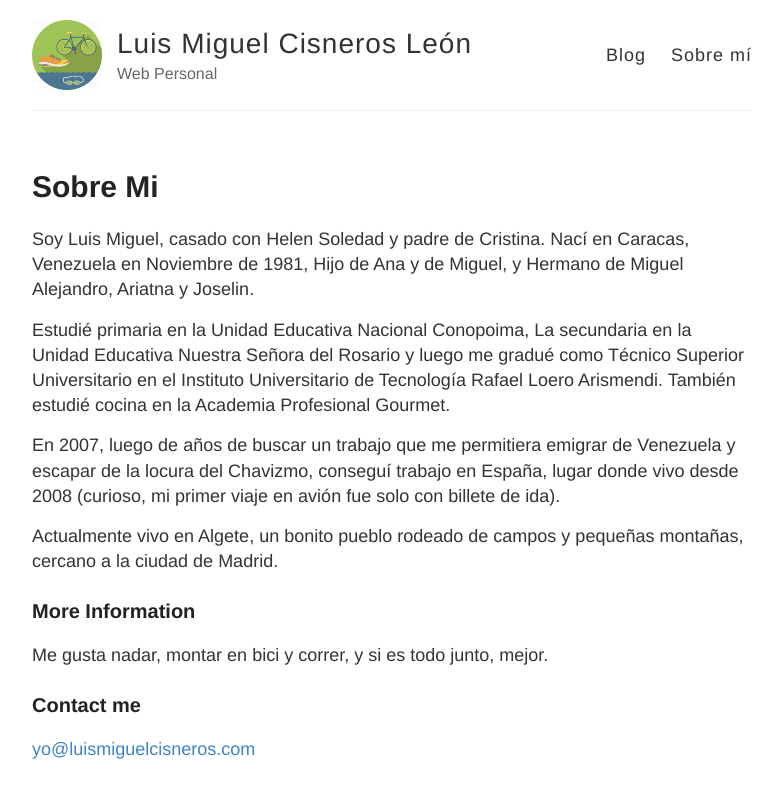
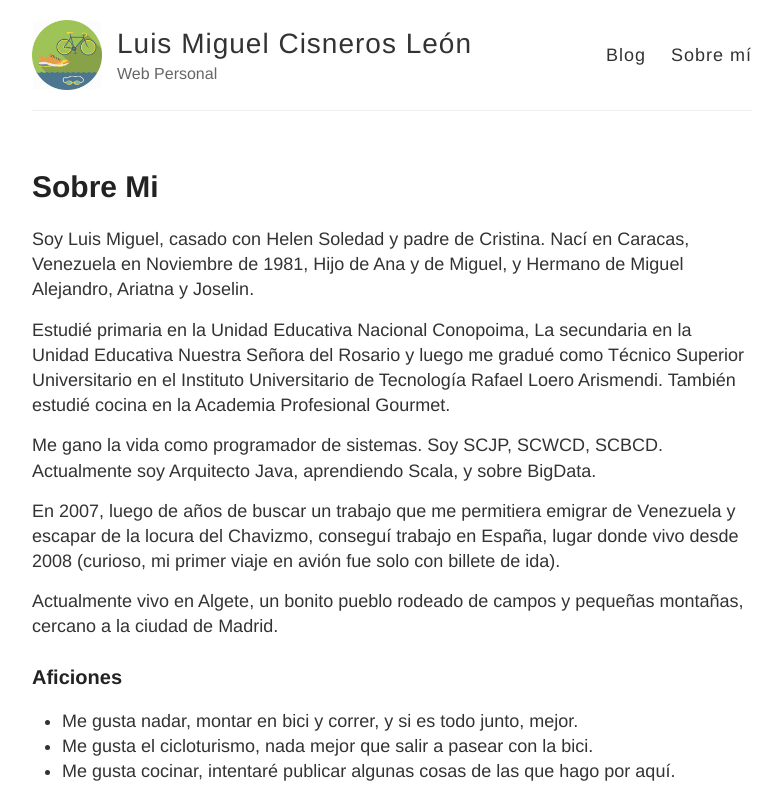
Before and after one commit to luismcl/luismcl.github.io, a Jekyll site: the page built from about.md, in a window 1280 px wide. Shown: the top 787 px of the page, without its empty margins (248-1030 px from the left). Built offline with Jekyll 4.4.1, drawn with Linux system fonts in a browser that asks for light colours; some of the changed text lies outside the part shown.

Commit message:
Add some things and remove other from template

```diff
--- a/_config.yml
+++ b/_config.yml
@@ -23,7 +23,7 @@
   flickr:
   github: luismcl
   instagram: luismcisneros
-  linkedin:
+  linkedin: luismcl
   pinterest:
   rss: # just type anything here for a working RSS icon
   twitter: luismcl
@@ -37,7 +37,7 @@
 disqus:
 
 # Enter your Google Analytics web tracking code (e.g. UA-2110908-2) to activate tracking
-google_analytics:
+google_analytics: UA-58083985-2
 
 # Your website URL (e.g. http://barryclark.github.io or http://www.barryclark.co)
 # Used for Sitemap.xml and your RSS feed
--- a/about.md
+++ b/about.md
@@ -8,14 +8,21 @@
 
 Estudié primaria en la Unidad Educativa Nacional Conopoima, La secundaria en la Unidad Educativa Nuestra Señora del Rosario y luego me gradué como Técnico Superior Universitario en el Instituto Universitario de Tecnología Rafael Loero Arismendi. También estudié cocina en la Academia Profesional Gourmet.
 
+Me gano la vida como programador de sistemas. Soy SCJP, SCWCD, SCBCD. Actualmente soy Arquitecto Java, aprendiendo Scala, y sobre BigData.
+
 En 2007, luego de años de buscar un trabajo que me permitiera emigrar de Venezuela y escapar de la locura del Chavizmo, conseguí trabajo en España, lugar donde vivo desde 2008 (curioso, mi primer viaje en avión fue solo con billete de ida).
 
 Actualmente vivo en Algete, un bonito pueblo rodeado de campos y pequeñas montañas, cercano a la ciudad de Madrid.
 
-### More Information
+### Aficiones
 
-Me gusta nadar, montar en bici y correr, y si es todo junto, mejor.
+* Me gusta nadar, montar en bici y correr, y si es todo junto, mejor.
+* Me gusta el cicloturismo, nada mejor que salir a pasear con la bici.
+* Me gusta cocinar, intentaré publicar algunas cosas de las que hago por aquí.
+* Me gusta la fotografía, a pesar de que cada vez la practico menos.
 
-### Contact me
+![Ecotrimad 2015](/images/ecotrimad.jpg)
+
+### Datos de contácto
 
 [yo@luismiguelcisneros.com](yo@luismiguelcisneros.com)
--- a/index.html
+++ b/index.html
@@ -18,3 +18,6 @@
     </article>
   {% endfor %}
 </div>
+<div>
+  <iframe height='160' width='300' frameborder='0' allowtransparency='true' scrolling='no' src='https://www.strava.com/athletes/1342951/activity-summary/c1aeca254476e41faf64644365641f4ce2982335'></iframe>
+</div>
```
Also changed, not shown: README.md, images/config.png (deleted), images/first-post.png (deleted), images/jekyll-logo.png (deleted), images/jekyll-now-theme-screenshot.jpg (deleted), images/step1.gif (deleted).
